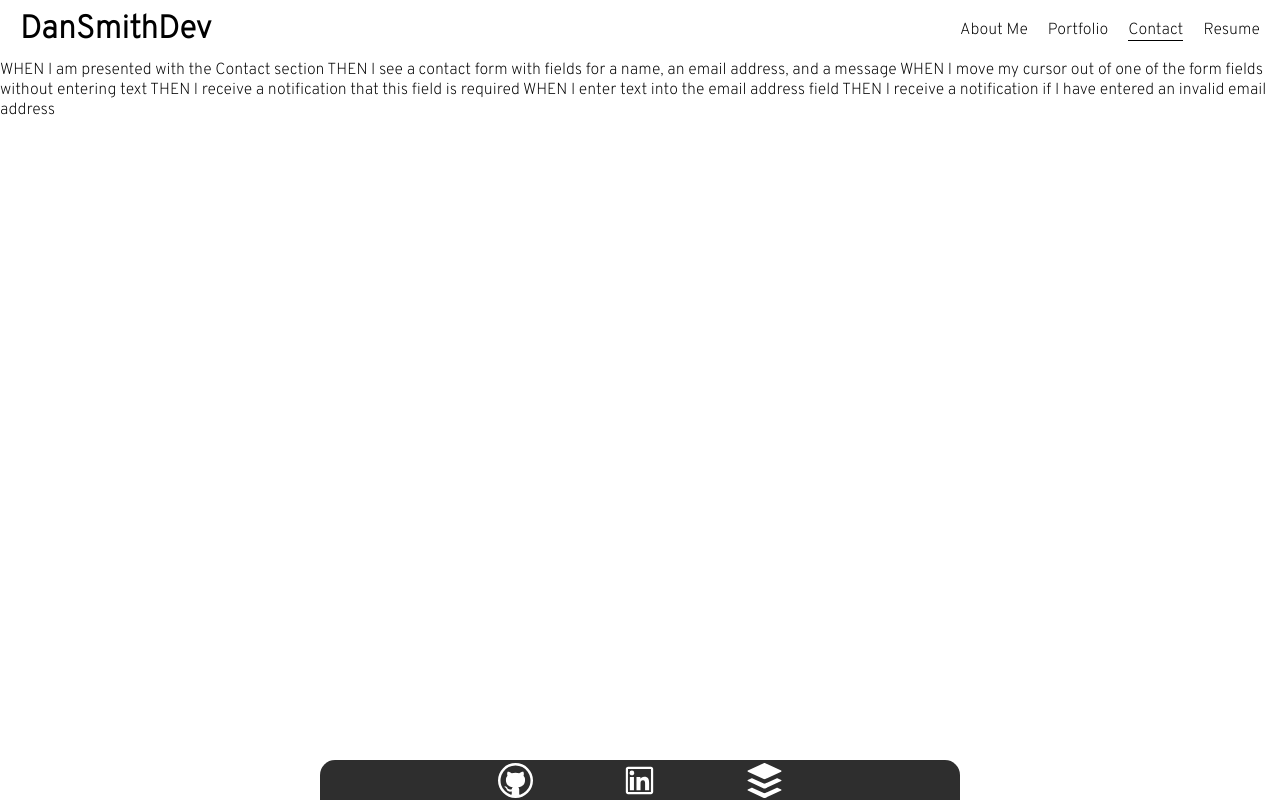
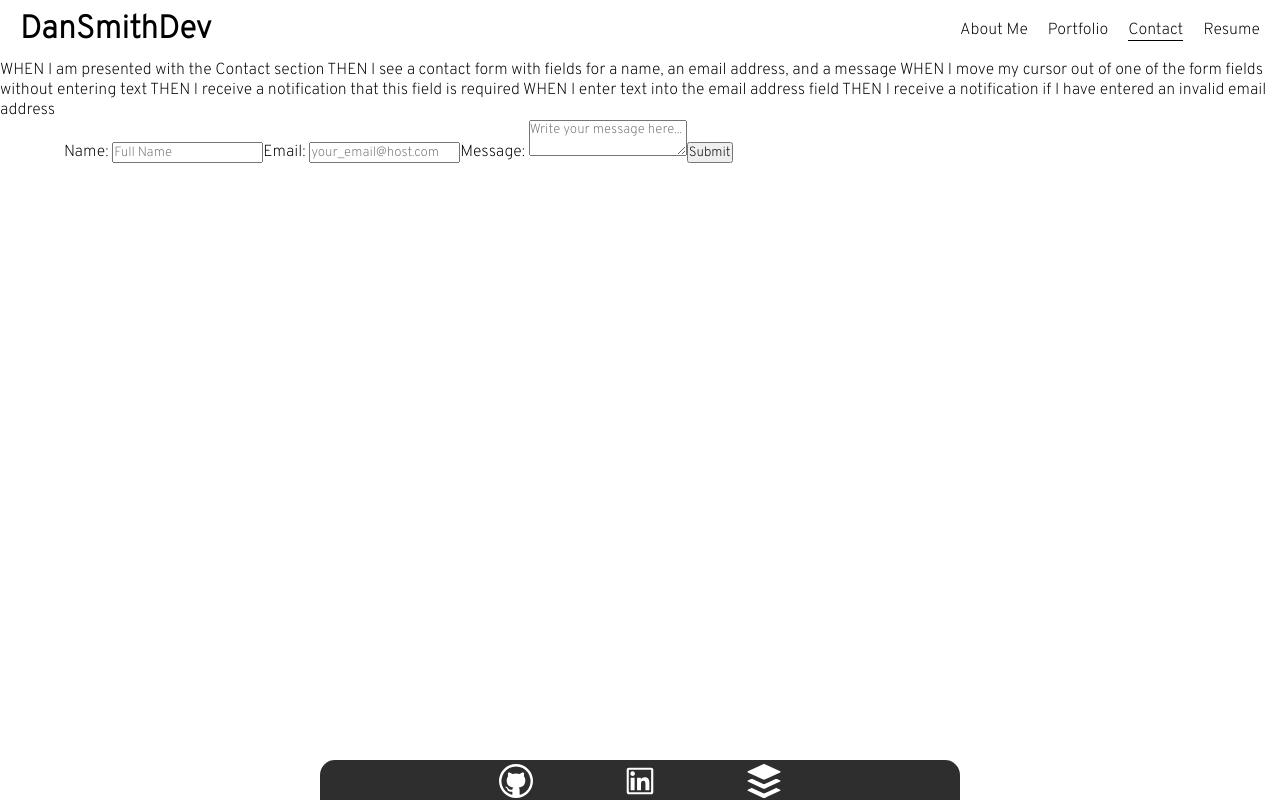
Before and after one commit to dansmith09/Dan-Smith-Professional-Portfolio, a React (Create React App) app in the folder dan-smith-professional-portfolio/: page / in a window 1280 px wide. Both pictures are taken after a click on the item "Contact". Built offline with nearby package versions, Linux system fonts and the light colour scheme; the HTML template or start-up script is replaced by a standard one.

Commit message:
form functionality working

```diff
--- a/dan-smith-professional-portfolio/src/components/pages/contact/Contact.js
+++ b/dan-smith-professional-portfolio/src/components/pages/contact/Contact.js
@@ -1,13 +1,16 @@
 import React from 'react'
+import Form from './Form'
 
 export default function Contact() {
   return (
-    <div>WHEN I am presented with the Contact section
-    THEN I see a contact form with fields for a name, an email address, and a message
-    WHEN I move my cursor out of one of the form fields without entering text
-    THEN I receive a notification that this field is required
-    WHEN I enter text into the email address field
-    THEN I receive a notification if I have entered an invalid email address
+    <div>
+      WHEN I am presented with the Contact section
+      THEN I see a contact form with fields for a name, an email address, and a message
+      WHEN I move my cursor out of one of the form fields without entering text
+      THEN I receive a notification that this field is required
+      WHEN I enter text into the email address field
+      THEN I receive a notification if I have entered an invalid email address
+      <Form />
     </div>
   )
 }
--- /dev/null
+++ b/dan-smith-professional-portfolio/src/components/pages/contact/Form.js
@@ -0,0 +1,47 @@
+import React, { useState } from 'react'
+
+export default function Form() {
+    const [nameAlert, setNameAlert] = useState(false)
+    const [emailAlert, setEmailAlert] = useState(false)
+    const [messageAlert, setMessageAlert] = useState(false)
+
+    const handleMouseLeaveName = (e) => {
+        if (e.target.value) {
+            setNameAlert(false)
+        } else {
+            setNameAlert(true);
+        }
+    }
+
+    const handleMouseLeaveEmail = (e) => {
+        if (e.target.value) {
+            setEmailAlert(false)
+        } else {
+            setEmailAlert(true);
+        }
+    }
+
+    const handleMouseLeaveMessage = (e) => {
+        if (e.target.value) {
+            setMessageAlert(false)
+        } else {
+            setMessageAlert(true);
+        }
+    }
+  return (
+    <div className='formHolder'>
+      <form>
+        {nameAlert ? <p className='alert'>Name is required</p> : ''}
+        <label className='formLabel'>Name: </label>
+        <input onMouseLeave={(e) => handleMouseLeaveName(e)} type='text' required placeholder='Full Name' name='name'></input>
+        {emailAlert ? <p className='alert'>Email is required</p> : ''}
+        <label className='formLabel'>Email: </label>
+        <input onMouseLeave={(e) => handleMouseLeaveEmail(e)}  type='email' required placeholder='your_email@host.com' name='email'></input>
+        {messageAlert ? <p className='alert'>Message is required</p> : ''}
+        <label className='formLabel'>Message: </label>
+        <textarea onMouseLeave={(e) => handleMouseLeaveMessage(e)} required placeholder='Write your message here...' name='message'></textarea>
+        <button type='submit'>Submit</button>
+      </form>
+    </div>
+  )
+}
--- a/dan-smith-professional-portfolio/src/components/pages/portfolio/PortfolioItems.js
+++ b/dan-smith-professional-portfolio/src/components/pages/portfolio/PortfolioItems.js
@@ -31,8 +31,6 @@ export default function PortfolioItems() {
                     <option value="front">Front End</option>
                     <option value="back">Back End</option>
                     <option value="full">Full Stack</option>
-                    <option value="group">Group Project</option>
-                    <option value="web3">Web 3</option>
                 </select>
             </div>
             <div className='portfolioContainer'>
--- a/dan-smith-professional-portfolio/src/styles/style.css
+++ b/dan-smith-professional-portfolio/src/styles/style.css
@@ -121,9 +121,22 @@
     align-items: stretch;
 }
 .iconLink {
-    padding-top: 2.5px;
-    font-size: 35px;
+    padding-top: 4px;
+    font-size: 34px;
     color: white;
+    display: flex;
+    flex-direction: row;
+    justify-content: space-evenly;
+    align-items: stretch;
+}
+.formHolder {
+    display: flex;
+    justify-content: center;
+    align-items: center;
+}
+
+form {
+    width: 90%;
 }
 
 /* Changes for smaller screens */
```
